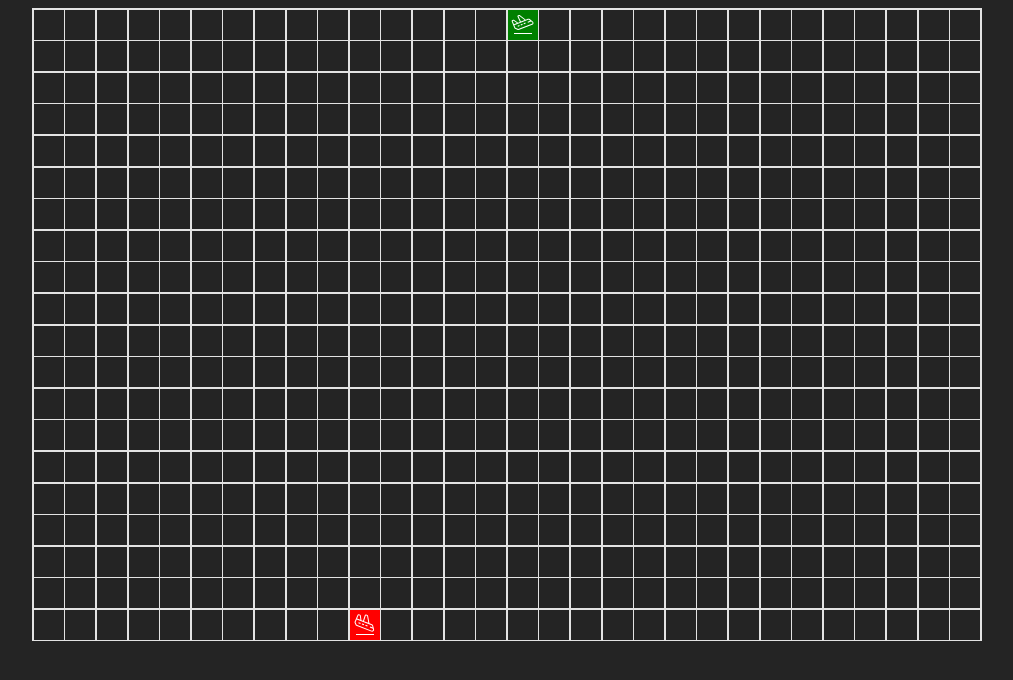
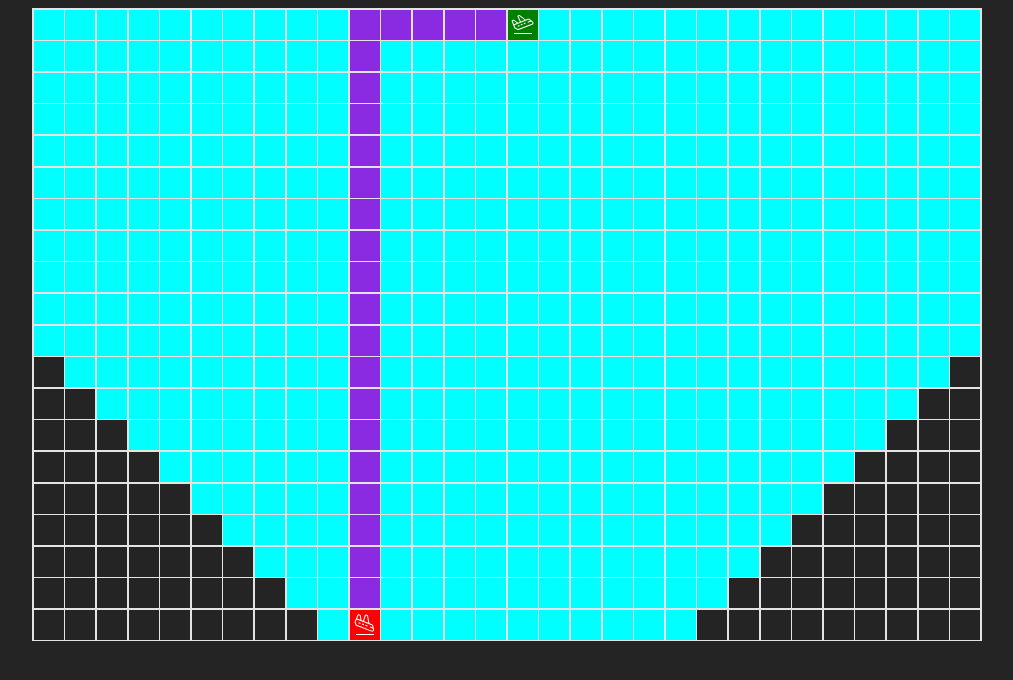
Before and after one commit to Raveen2001/Path-Finding-Visualizer, a React (Vite) app: page / in a window 1280 px wide. Shown: the top 680 px of the page, without its empty margins (133-1146 px from the left). Built offline with nearby package versions, Linux system fonts and the light colour scheme.

Commit message:
working dijkstra visulizer

```diff
--- /dev/null
+++ b/src/algorithms/dijkstra.ts
@@ -0,0 +1,39 @@
+import { GraphModel, NodeModel } from "../models";
+
+export const dijkstra = (
+  graph: GraphModel,
+  startId: number,
+  endId: number
+): [GraphModel, NodeModel[]] => {
+  const startNode = graph.prepareMatrixForAlgorithm(startId);
+  let path: NodeModel[] = [];
+  const visitedNodes = new Set();
+
+  if (startNode) {
+    const queue = [startNode];
+
+    while (queue.length > 0) {
+      const node = queue.shift() as NodeModel;
+      if (node.id == endId) {
+        let targetNode = node;
+        while (targetNode.previousNode != null) {
+          path.push(targetNode);
+          targetNode = targetNode.previousNode;
+        }
+        path = path.reverse();
+        break;
+      }
+
+      node.adjacentNodes.forEach((adjacentNode) => {
+        if (!adjacentNode.isWall && !visitedNodes.has(adjacentNode.id)) {
+          adjacentNode.update(node);
+          visitedNodes.add(adjacentNode.id);
+          queue.push(adjacentNode);
+        }
+      });
+      queue.sort((a, b) => a.distance - b.distance);
+    }
+  }
+
+  return [graph.clone(), path];
+};
--- a/src/models/GraphModel.ts
+++ b/src/models/GraphModel.ts
@@ -2,16 +2,16 @@ import { NodeModel } from ".";
 import _ from "lodash";
 
 export class GraphModel {
-  graphMatrix: NodeModel[][];
+  matrix: NodeModel[][];
 
   public constructor(row: number, col: number) {
-    this.graphMatrix = this.buildGraph(row, col);
+    this.matrix = this.buildGraph(row, col);
   }
 
   private getNodePosition(id: number): number[] | null {
-    for (let i = 0; i < this.graphMatrix.length; i++) {
-      for (let j = 0; j < this.graphMatrix[0].length; j++) {
-        if (this.graphMatrix[i][j].id == id) {
+    for (let i = 0; i < this.matrix.length; i++) {
+      for (let j = 0; j < this.matrix[0].length; j++) {
+        if (this.matrix[i][j].id == id) {
           return [i, j];
         }
       }
@@ -25,8 +25,8 @@ export class GraphModel {
 
     const [rowIdx, colIdx] = nodePosition;
 
-    const node = this.graphMatrix[rowIdx][colIdx];
-    node.changeDistance(distance);
+    const node = this.matrix[rowIdx][colIdx];
+    node.setDistance(distance);
 
     return this.clone();
   }
@@ -37,10 +37,29 @@ export class GraphModel {
 
     const [rowIdx, colIdx] = nodePosition;
 
-    const node = this.graphMatrix[rowIdx][colIdx];
+    const node = this.matrix[rowIdx][colIdx];
 
     node.changeToWall();
     return this.clone();
+  }
+
+  public prepareMatrixForAlgorithm(startId: number): NodeModel | null {
+    let startNode = null;
+    for (let i = 0; i < this.matrix.length; i++) {
+      for (let j = 0; j < this.matrix[0].length; j++) {
+        const isStartingNode = this.matrix[i][j].id == startId;
+        if (isStartingNode) {
+          this.matrix[i][j].setDistance(0);
+          startNode = this.matrix[i][j];
+        } else {
+          this.matrix[i][j].setDistance(Infinity);
+        }
+
+        this.matrix[i][j].setPreviousNode(null);
+      }
+    }
+
+    return startNode;
   }
 
   private buildGraph(row: number, col: number) {
@@ -82,7 +101,7 @@ export class GraphModel {
     }
   }
 
-  private clone(): GraphModel {
+  public clone(): GraphModel {
     return Object.assign(Object.create(Object.getPrototypeOf(this)), this);
   }
 }
--- a/src/models/NodeModel.ts
+++ b/src/models/NodeModel.ts
@@ -3,28 +3,42 @@ export class NodeModel {
   distance: number;
   adjacentNodes: NodeModel[];
   isWall: boolean;
+  weight: number;
+  previousNode: NodeModel | null;
+  animationLevel: number;
 
   public constructor(id: number) {
     this.id = id;
-    this.distance = NaN;
+    this.distance = Infinity;
     this.adjacentNodes = [];
     this.isWall = false;
+    this.weight = 1;
+    this.animationLevel = 0;
+    this.previousNode = null;
   }
 
   public addAdjacentNode(node: NodeModel) {
     this.adjacentNodes.push(node);
-    return this;
   }
 
-  public clearAdjacentNodes() {
-    this.adjacentNodes = [];
+  public update(previousNode: NodeModel) {
+    const updatedDistance = previousNode.distance + this.weight;
+    if (this.distance > updatedDistance) {
+      this.distance = updatedDistance;
+      this.previousNode = previousNode;
+      this.animationLevel = previousNode.animationLevel + 1;
+    }
   }
 
-  public changeDistance(distance: number) {
+  public setDistance(distance: number) {
     this.distance = distance;
   }
 
   public changeToWall() {
     this.isWall = true;
   }
+
+  public setPreviousNode(node: NodeModel | null) {
+    this.previousNode = node;
+  }
 }
--- a/src/path-visualizer/PathVisualizer.tsx
+++ b/src/path-visualizer/PathVisualizer.tsx
@@ -8,17 +8,26 @@ import React, {
 import Node from "./node/Node";
 import _ from "lodash";
 import "./PathVisualizer.scss";
-import { GraphModel } from "../models";
+import { GraphModel, NodeModel } from "../models";
+import { dijkstra } from "../algorithms/dijkstra";
 
 const row = 20;
 const col = 30;
 const PathVisualizer = () => {
+  const [reRenderCounter, setReRenderCounter] = useState<number>(0);
   const [startNodeId, setStartNodeId] = useState<number>(15);
   const [endNodeId, setEndNodeId] = useState<number>(row * col - 20);
 
   const [graph, setGraph] = useState<GraphModel>(new GraphModel(row, col));
+  const [path, setPath] = useState<NodeModel[]>([]);
   const currentDragHoverElement = useRef<number>();
   const drawWall = useRef(false);
+
+  useEffect(() => {
+    let [updatedGraph, path] = dijkstra(graph, startNodeId, endNodeId);
+    setReRenderCounter((value) => value + 1);
+    setPath(path);
+  }, [startNodeId, endNodeId]);
 
   const onDragStart = useCallback(
     (e: React.DragEvent, isStartNode?: boolean, isEndNode?: boolean) => {
@@ -31,7 +40,6 @@ const PathVisualizer = () => {
   const onDragEnter = useCallback((e: React.DragEvent, idx: number) => {
     if (drawWall.current) {
       const updatedGraph = graph.changeNodeToWall(idx);
-      if (updatedGraph) setGraph(updatedGraph);
     } else {
       currentDragHoverElement.current = idx;
     }
@@ -72,11 +80,12 @@ const PathVisualizer = () => {
   return (
     <div className="Path-Visualizer">
       <div className="canvas">
-        {graph.graphMatrix.map((row) =>
+        {graph.matrix.map((row) =>
           row.map((node) => (
             <Node
+              key={`${node.id}`}
               node={node}
-              key={node.id}
+              path={path}
               isStartNode={node.id === startNodeId}
               isEndNode={node.id === endNodeId}
               onDragStart={onDragStart}
--- a/src/path-visualizer/node/Node.scss
+++ b/src/path-visualizer/node/Node.scss
@@ -16,11 +16,15 @@
   }
 
   .start {
-    background-color: green;
+    background-color: green !important;
+  }
+
+  .path-node {
+    background-color: blueviolet !important;
   }
 
   .end {
-    background-color: red;
+    background-color: red !important;
   }
 
   .wall {
--- a/src/path-visualizer/node/Node.tsx
+++ b/src/path-visualizer/node/Node.tsx
@@ -1,4 +1,4 @@
-import React from "react";
+import React, { useEffect, useRef } from "react";
 import cn from "classnames";
 import { NodeModel } from "../../models/NodeModel";
 import { ReactComponent as StartIcon } from "../../assets/start.svg";
@@ -7,6 +7,7 @@ import "./Node.scss";
 
 interface INode {
   node: NodeModel;
+  path: NodeModel[];
   onDragStart: (
     e: React.DragEvent,
     isStartNode?: boolean,
@@ -24,12 +25,44 @@ interface INode {
 
 const Node: React.FC<INode> = ({
   node,
+  path,
   isStartNode,
   isEndNode,
   onDragStart,
   onDragEnter,
   onDragEnd,
 }) => {
+  const nodeRef = useRef<HTMLDivElement>(null);
+  const isFirstRender = useRef<boolean>(true);
+
+  useEffect(() => {
+    // if (node.id === 0) console.log("hello");
+    const isNodeVisited = Number.isFinite(node.distance);
+    nodeRef.current?.classList.remove("visited");
+    let timeoutId: number | undefined = undefined;
+    if (isNodeVisited) {
+      const time = node.animationLevel * 100;
+      timeoutId = setTimeout(() => {
+        nodeRef.current?.classList.add("visited");
+      }, time);
+    }
+
+    isFirstRender.current = false;
+
+    return () => clearTimeout(timeoutId);
+  }, [path.length]);
+
+  // useEffect(() => {
+  //   if (isFirstRender.current) return;
+
+  //   const isNodeVisited = Number.isFinite(node.distance);
+  //   if (isNodeVisited) {
+  //     nodeRef.current?.classList.add("visited");
+  //   } else {
+  //     nodeRef.current?.classList.remove("visited");
+  //   }
+  // }, [node.distance]);
+
   return (
     <div
       className="Node"
@@ -41,11 +74,13 @@ const Node: React.FC<INode> = ({
     >
       <div
         className={cn("bg", {
+          // visited: Number.isFinite(node.distance),
+          "path-node": path.includes(node),
+          wall: node.isWall,
+          end: isEndNode,
           start: isStartNode,
-          end: isEndNode,
-          visited: Number.isFinite(node.distance),
-          wall: node.isWall,
         })}
+        ref={nodeRef}
       >
         {isStartNode && <StartIcon fill="white" />}
         {isEndNode && <EndIcon fill="white" />}
```
